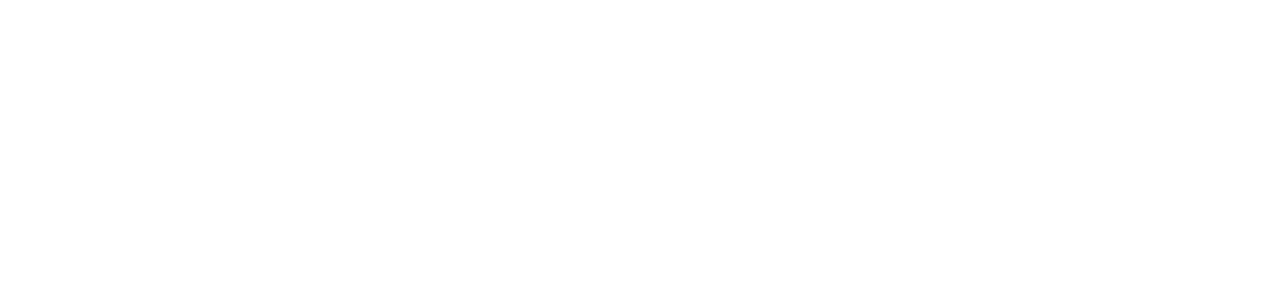
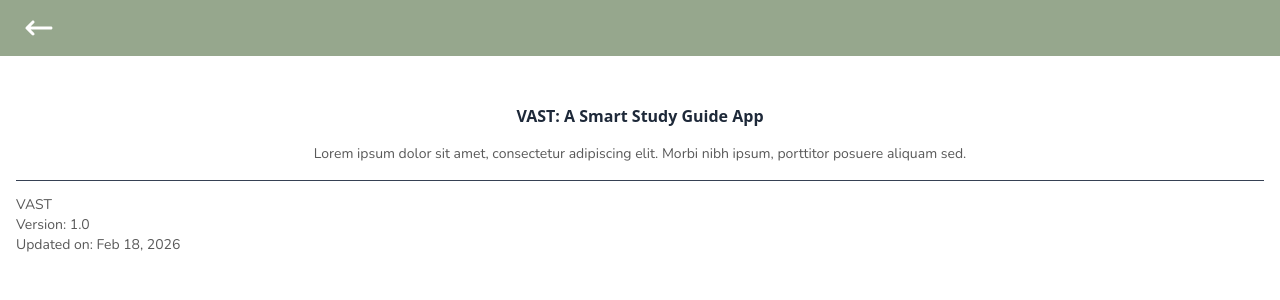
Before and after one commit to mark-well/vast, a React (Vite) app: page /about in a window 1280 px wide. Before the commit this address had no page. Shown: the top 300 px of the page. Built offline with nearby package versions, Linux system fonts and the light colour scheme.

Commit message:
add about page

```diff
--- a/src/App.jsx
+++ b/src/App.jsx
@@ -6,6 +6,7 @@
 import Subject from './views/Subject'
 import FlashCard from './views/FlashCard'
 import Notes from './views/Annotation/Notes'
+import About from './views/About'
 
 function App() {
 
@@ -19,6 +20,7 @@
           <Route path='/subject/:id' element={<Subject />} />
           <Route path='/subject/:id/flashcard' element={<FlashCard />} />
           <Route path='/subject/:id/notes' element={<Notes />} />
+          <Route path='/about' element={<About />} />
         </Routes>
       </BrowserRouter>
     </>
--- a/src/components/Button.module.css
+++ b/src/components/Button.module.css
@@ -28,9 +28,11 @@
 }
 
 .buttonNavigation {
-    color: hsl(0, 100%, 100%);
-    background-color: var(--primary-color);
+    /* color: hsl(0, 100%, 100%); */
+    /* background-color: var(--primary-color); */
     font-size: 1rem;
     font-weight: 500;
-    padding: 0.5rem;
+    width: 100%;
+    display: inline-block;
+    /* padding: 0.5rem; */
 }
--- a/src/components/TooltipMain.jsx
+++ b/src/components/TooltipMain.jsx
@@ -2,14 +2,13 @@
 import styles from "./TooltipMain.module.css";
 
 function TooltipMain({ className }) {
-
 
     return (
         <>
             <div className={`${styles.tooltip} default-box-shadow ${className || ''}`}>
                 <ul>
                     <li><Button>Settings</Button></li>
-                    <li><Button>About</Button></li>
+                    <li><Button to="/about" className="text-[--text-primary]">About</Button></li>
                 </ul>
             </div>
         </>
--- a/src/context/SubjectContext.jsx
+++ b/src/context/SubjectContext.jsx
@@ -31,7 +31,7 @@
                         {
                             "id": 2,
                             "block_type": "paragraph",
-                            "title": "This is a f*cking title",
+                            "title": "This is a title",
                             "content": "This is a paragraph with a title or a heading"
                         },
                         {
--- /dev/null
+++ b/src/views/About.jsx
@@ -0,0 +1,26 @@
+
+import Header from '../components/Header'
+
+function About() {
+    return (
+        <>
+            <div className='min-h-dvh flex flex-col gap-y-8'>
+                <Header type="navigation" />
+                <div className='w-full grow px-4 flex flex-col gap-y-3.5'>
+                    <div className='flex flex-col items-center gap-y-4 border-b-gray-700 border-b py-4'>
+                        <h1 className='font-bold text-gray-800'>VAST: A Smart Study Guide App</h1>
+                        <p className='text-sm text-center min-w-96 font-(family-name:--font-secondary)'>Lorem ipsum dolor sit amet, consectetur adipiscing elit. Morbi nibh ipsum, porttitor posuere aliquam sed.</p>
+                    </div>
+
+                    <div className='text-sm font-(family-name:--font-secondary)'>
+                        <h2>VAST</h2>
+                        <h2>Version: 1.0</h2>
+                        <h2>Updated on: Feb 18, 2026</h2>
+                    </div>
+                </div>
+            </div>
+        </>
+    )
+}
+
+export default About;
```
